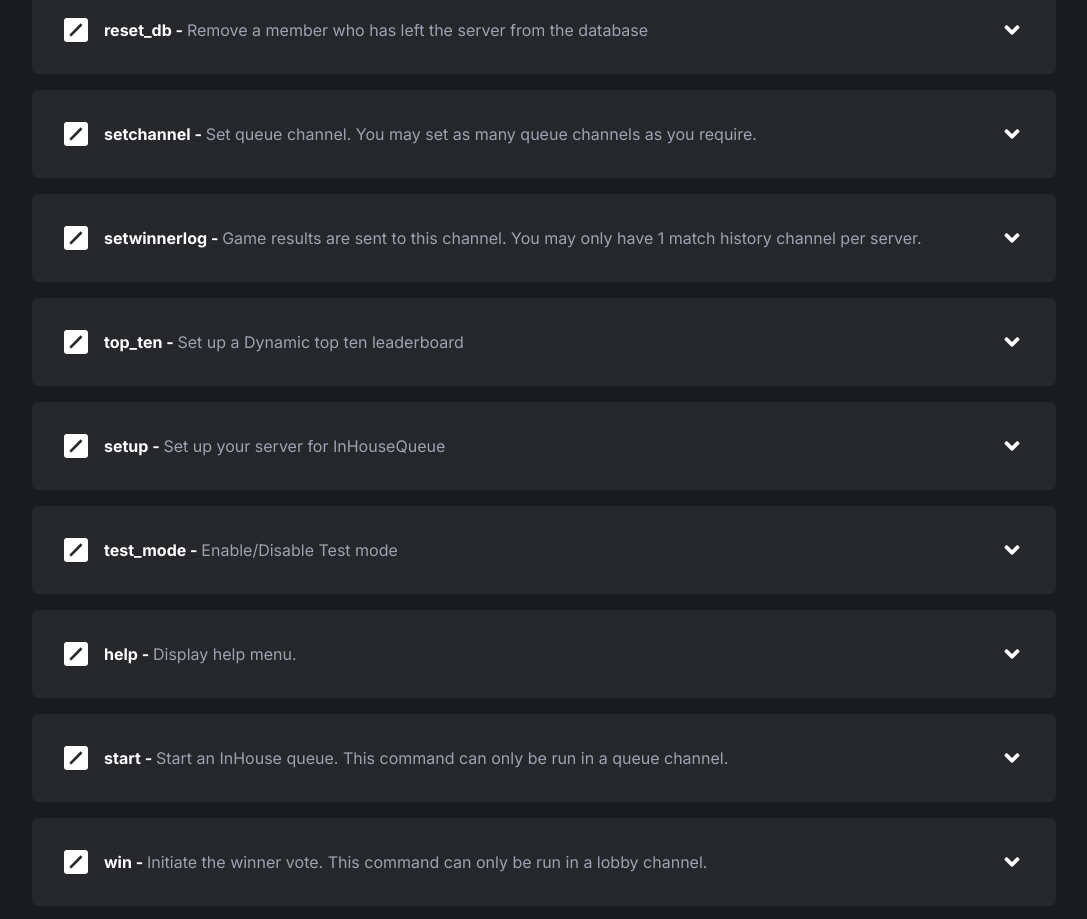
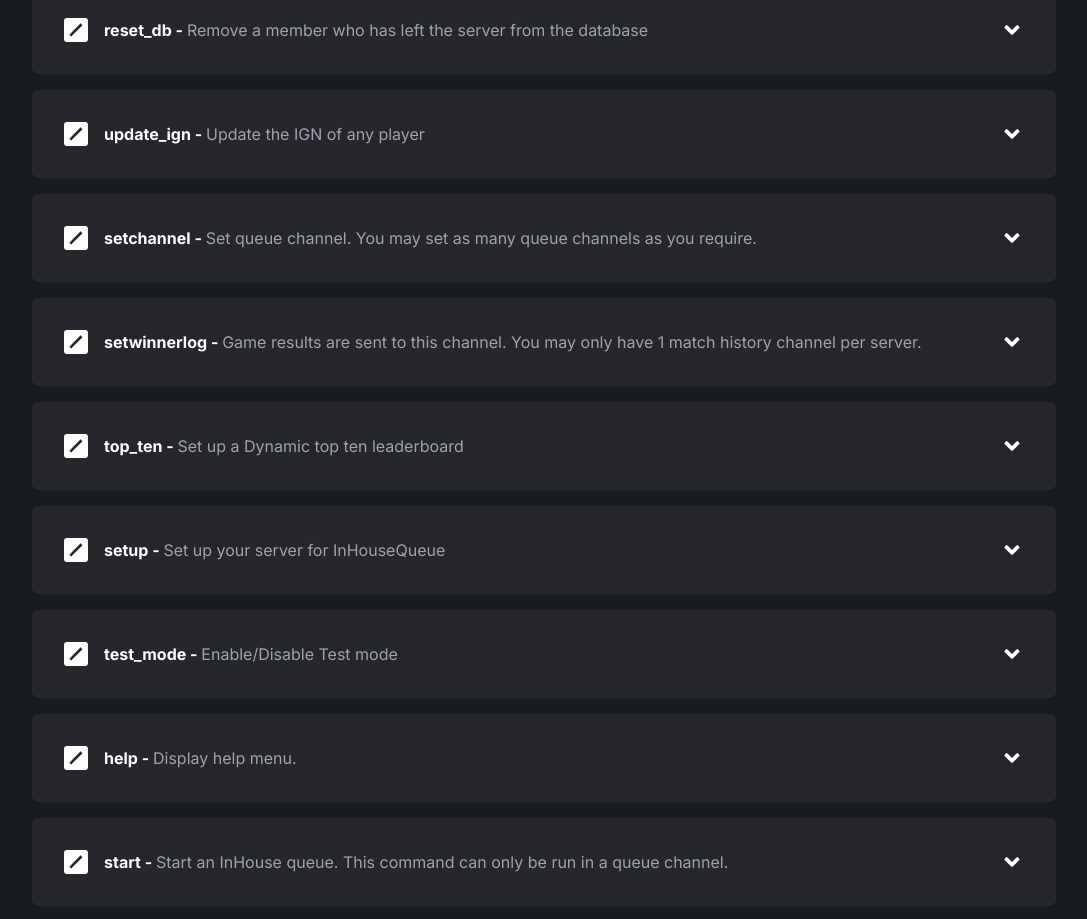
Before and after one commit to ItzDerock/InHouseQueue-site, a Next.js app: page /commands in a window 1280 px wide. Shown: the part 1600-2519 px from the top of the page, without its empty margins (96-1183 px from the left). Built offline with nearby package versions, Linux system fonts and the light colour scheme.

Commit message:
add new commands for 2.1.0

```diff
--- a/src/data/commands.ts
+++ b/src/data/commands.ts
@@ -148,6 +148,17 @@ const commands = [
           ]
         },
   {
+      "name": "update_ign",
+      "type": "Admin",
+      "description": "Update the IGN of any player",
+      "usage": [
+        "/admin update_ign [ign] [member] [game]"
+      ],
+      "examples": [
+        "/admin update_ign Faker John League of Legends"
+          ]
+        },
+  {
     "name": "setchannel",
     "type": "Set-Up",
     "description": "Set queue channel. You may set as many queue channels as you require.",
```
